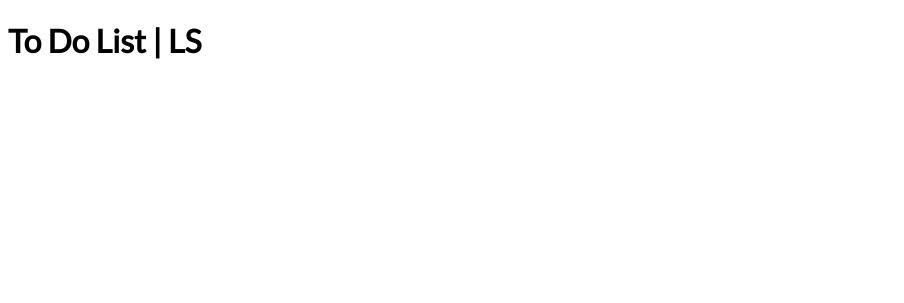
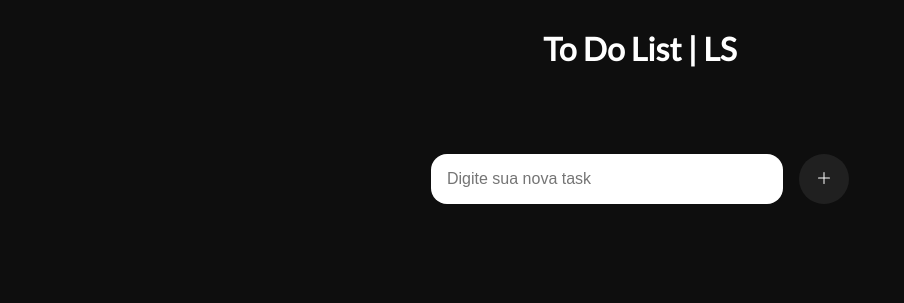
Before and after one commit to Lucas-ads10/To-Do-List-JS, a plain HTML site: page index.html in a window 1280 px wide. Shown: the whole page, without its empty margins (0-904 px from the left). Drawn offline with Linux system fonts and the light colour scheme.

Commit message:
Adicionando novos recursos

```diff
--- a/index.html
+++ b/index.html
@@ -9,6 +9,21 @@
 </head>
 <body>
     <h1>To Do List | LS</h1>
+    <div class="content">
+        <div class="content--add--item">
+            <input type="text" id="input-new-task" placeholder="Digite sua nova task">
+            <button onclick="newTask()" id="btn-new-task" title="Clique aqui para adicionar uma nova task">
+                <svg xmlns="http://www.w3.org/2000/svg" width="16" height="16" fill="currentColor" class="bi bi-plus-lg" viewBox="0 0 16 16">
+                    <path fill-rule="evenodd" d="M8 2a.5.5 0 0 1 .5.5v5h5a.5.5 0 0 1 0 1h-5v5a.5.5 0 0 1-1 0v-5h-5a.5.5 0 0 1 0-1h5v-5A.5.5 0 0 1 8 2Z"/>
+                </svg>
+            </button>
+        </div>
+        <div class="content--body">
+            <ul id="to-do-list">
+            </ul>
+        </div>
+    </div>
+    </div>
 </body>
 <script src="script.js"></script>
 </html>
--- a/script.js
+++ b/script.js
@@ -0,0 +1,42 @@
+const localStoragekey = 'to-do-list-ls'
+
+function newTask()
+{
+    let input = document.getElementById('input-new-task')
+
+    if(!input.value)
+    {
+        alert('digite algo para inserir em sua lista')
+    }
+    // else if()
+    else
+    {
+        let values = JSON.parse(localStorage.getItem(localStoragekey) || "[]")
+        values.push({
+            name: input.value
+        })
+        localStorage.setItem(localStoragekey,JSON.stringify(values))
+        showValues()
+    }
+}
+
+function showValues()
+{
+    let values = JSON.parse(localStorage.getItem(localStoragekey) || "[]")
+    let list = document.getElementById('to-do-list')
+    list.innerHTML = ''
+    for(let i = 0; i < values.length; i++)
+    {
+        list.innerHTML += `<li>${values[i]['name']}<button id='btn-ok' onclick='renoveItem'("${values[i]['name']}")>ok</button></li>`
+    }
+}
+
+function removeItem(data)
+{
+    let values = JSON.parse(localStorage.getItem(localStoragekey) || "[]")
+    let index = values.findIndex(x => x.name == data)
+    values.splice(index,1)
+    localStorage.setItem(localStoragekey,JSON.stringify(values))
+}
+
+showValues()
--- a/style.css
+++ b/style.css
@@ -1,3 +1,76 @@
+:root{
+    --color-dark: rgb(14, 14, 14);
+    --color-dark2: rgb(32, 32, 32);
+    --color-dark3: rgb(22, 22, 22);
+    --color_white: #fff;
+    --color-green: rgb(103, 195, 80);
+    --color-green2: rgb(51, 149, 26);
+    --color-red:rgb(184, 40, 35);
+    --color-red2: rgb(146, 22, 17);
+}
+
 body{
     font-family: 'Lato';
+    background-color: var(--color-dark);
+    color:var(--color_white);
+    display:flex;
+    flex-direction: column;
+    align-items: center;
+    gap: 4rem;
 }
+
+.content{
+    display: flex;
+    flex-direction: column;
+    gap: 4rem;
+}
+
+.content--add--item{
+    display: flex;
+    align-items: center;
+    gap: 1rem;
+    flex-wrap: wrap;
+}
+
+#input-new-task,
+#btn-new-task{
+    border: none;
+    font-size: 1rem;
+    outline: none;
+    padding: 1rem;
+}
+
+#input-new-task{
+    width: 20rem;
+    border-radius: 1rem;
+}
+
+#btn-new-task{
+    background-color: var(--color-dark2);
+    color: var(--color_white);
+    border-radius: 50%;
+    width: 50px;
+    height: 50px;
+    cursor: pointer;
+}
+
+#btn-new-task:hover{
+    background-color: var(--color-dark3);
+    transition: .4s;
+}
+
+
+#to-do-list{
+    display: flex;
+    flex-direction: column;
+    gap: 1rem;
+    padding: 0;
+}
+
+#to-do-list li{
+    list-style-type: none;
+    font-size: 1.4rem;
+    text-transform: capitalize;
+    display: flex;
+    justify-content: space-between;
+}
```
